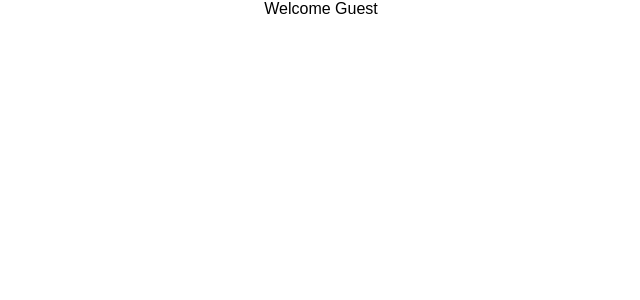
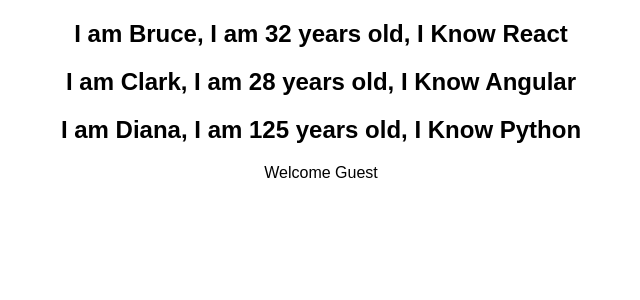
Before and after one commit to Meetkamal256/Learn-react-js, a React (Create React App) app in the folder hello-world/: page / in a window 1280 px wide. Shown: the top 300 px of the page, without its empty margins (319-959 px from the left). Built offline with nearby package versions, Linux system fonts and the light colour scheme.

Commit message:
index as key Anti-pattern

```diff
--- a/hello-world/src/App.js
+++ b/hello-world/src/App.js
@@ -12,12 +12,14 @@
 import ParentComponent from './components/ParentComponent';
 import ChildComponent from './components/ChildComponent';
 import UserGreeting from './components/UserGreeting';
+import NameList from './components/NameList';
 
 
 class App extends Component {
   render() {
     return (
       <div className="App">
+        <NameList></NameList>
         <UserGreeting></UserGreeting>
         {/* <ParentComponent /> */}
         {/* <EventBind /> */}
--- a/hello-world/src/components/Counter.js
+++ b/hello-world/src/components/Counter.js
@@ -35,7 +35,7 @@
     return(
     <div>
          <div> count - {this.state.count} </div>
-         <button onClick = {() => this.incrementFive()}>Increment</button>
+         <button onClick={() => this.incrementFive()}>Increment</button>
     </div>
     )
 
--- /dev/null
+++ b/hello-world/src/components/NameList.js
@@ -0,0 +1,34 @@
+import React from 'react'
+import Person from './Person';
+
+
+function NameList() {
+    const persons = [
+        {
+            id: 1,
+            name: 'Bruce',
+            age: 32,
+            skill: 'React'
+        },
+        {
+            id: 2,
+            name: 'Clark',
+            age: 28,
+            skill: 'Angular'
+        },
+        {
+            id: 3,
+            name: 'Diana',
+            age: 125,
+            skill: 'Python'
+        },
+    ]
+    // const personList = persons.map(person => (
+    //     <h2>I am {person.name}, I am {person.age} years old, I Know {person.skill}</h2>
+    // ))
+    const personList =   persons.map(person => <Person person={person} />)
+
+    return <div>{personList}</div>
+}
+
+export default NameList
--- /dev/null
+++ b/hello-world/src/components/Person.js
@@ -0,0 +1,11 @@
+import React from 'react'
+
+function Person({person}) {
+  return (
+    <div>
+        <h2>I am {person.name}, I am {person.age} years old, I Know {person.skill}</h2>
+    </div>
+  )
+}
+
+export default Person
```
